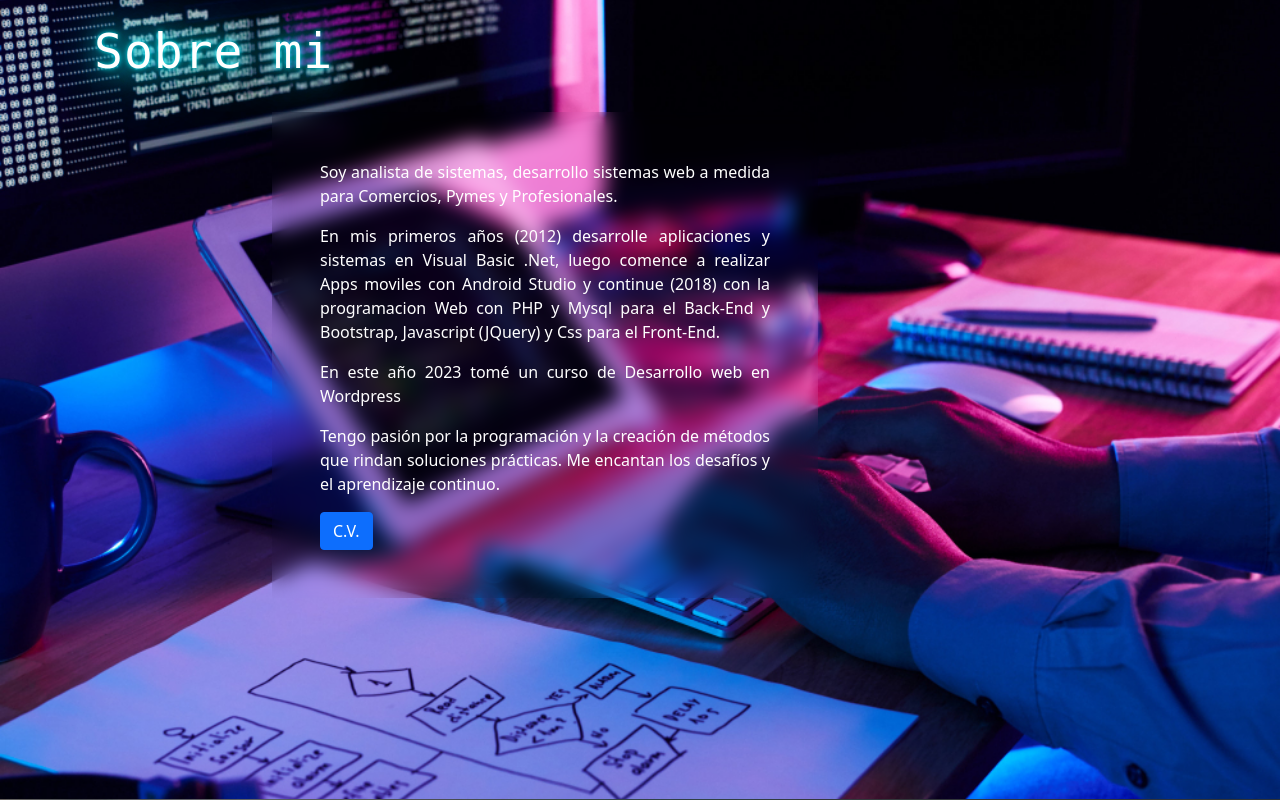
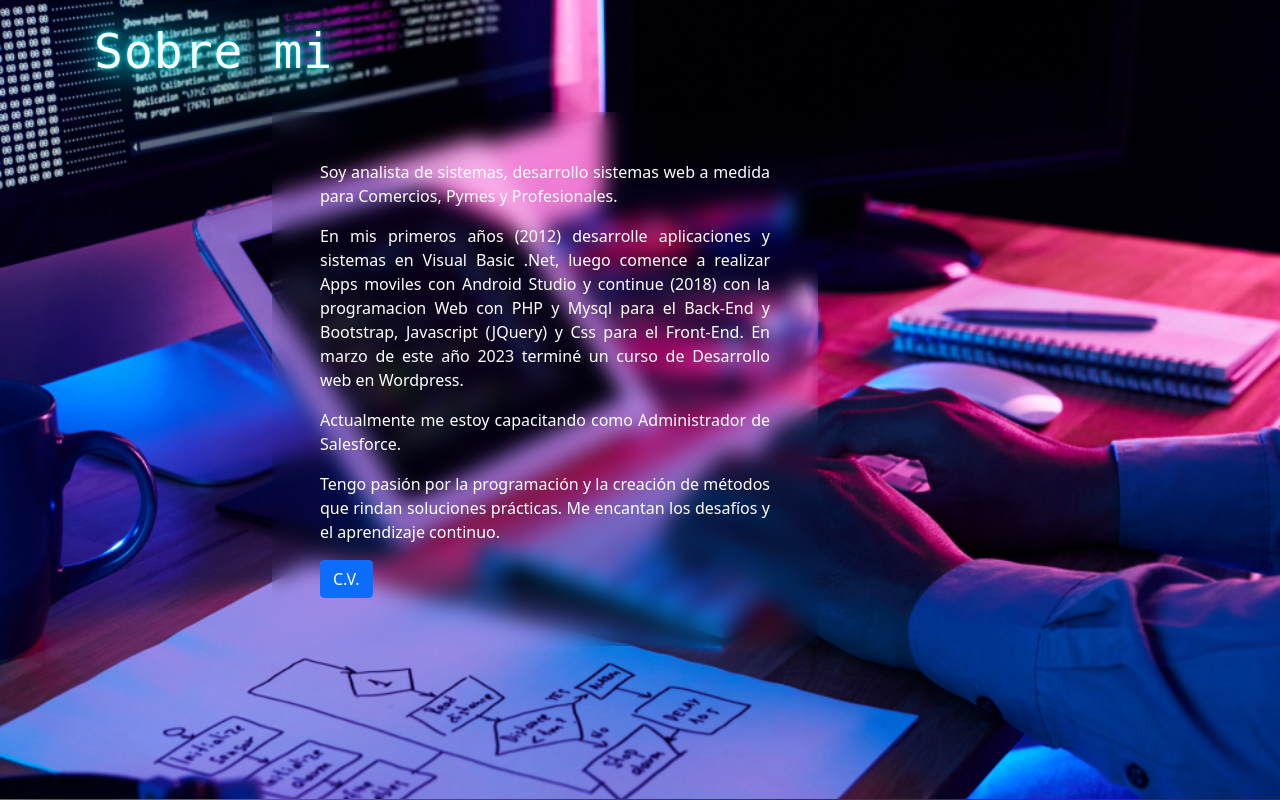
Before and after one commit to gdjuarez/Portfolio, a PHP site: page / in a window 1280 px wide. Shown: the part 2077-2877 px from the top of the page. Run offline with PHP 8.4, Linux system fonts and the light colour scheme.

Commit message:
Update index.php

```diff
--- a/index.php
+++ b/index.php
@@ -230,8 +230,9 @@
                         <p class="text-white">En mis primeros años (2012) desarrolle aplicaciones y
                              sistemas en Visual Basic .Net, luego comence a realizar Apps moviles con
                             Android Studio y continue (2018) con la programacion Web con PHP y Mysql
-                             para el Back-End y Bootstrap, Javascript (JQuery) y Css para el Front-End.</p>
-                        <p class="text-white">En este año 2023 tomé un curso de Desarrollo web en Wordpress</p>
+                             para el Back-End y Bootstrap, Javascript (JQuery) y Css para el Front-End.
+                            En marzo de este año 2023 terminé un curso de Desarrollo web en Wordpress.</p>
+                        <p class="text-white">Actualmente me estoy capacitando como Administrador de Salesforce.</p>
                         <p class="text-white">Tengo pasión por la programación y la creación de métodos que
                             rindan soluciones prácticas. Me encantan los desafíos y el aprendizaje continuo.</p>
                             <a href="descargas/cv_GustavoJuarez.pdf" class="btn btn-primary">C.V.</a>
```
